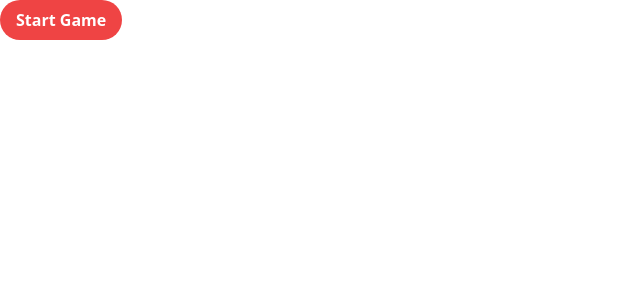
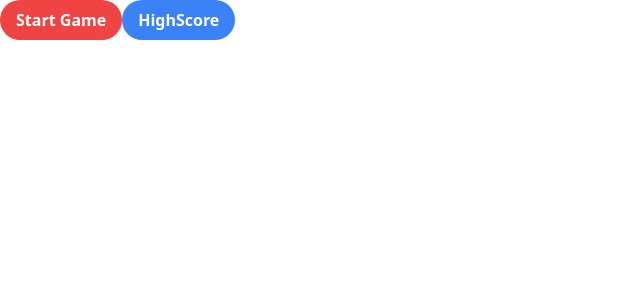
Before and after one commit to studiegrupp2/Whack-a-mole, a Next.js app: page / in a window 1280 px wide. Shown: the top 300 px of the page, without its empty margins (0-640 px from the left). Built offline with nearby package versions, Linux system fonts and the light colour scheme.

Commit message:
added button to open high-score modal

```diff
--- a/src/app/page.tsx
+++ b/src/app/page.tsx
@@ -1,3 +1,4 @@
+import HighScoreModalButton from "@/components/OpenHighScoreModalButton";
 import StartPageButton from "@/components/StartPageButton";
 
 export default function WhackAMole() {
@@ -5,6 +6,7 @@ export default function WhackAMole() {
   return (
     <div>
       <StartPageButton />
+      <HighScoreModalButton />
     </div>
   );
 }
--- /dev/null
+++ b/src/components/OpenHighScoreModalButton.tsx
@@ -0,0 +1,19 @@
+"use client";
+
+
+const HighScoreModalButton = () => {
+
+    const openModal = () => {
+        // setOpenHighScoreModal(!openHighScoreModal)
+    }
+  return (
+    <button
+      className="px-4 py-2 font-semibold text-white bg-blue-500 rounded-full hover:bg-blue-600 transition-all"
+      onClick={openModal}
+    >
+      HighScore
+    </button>
+  );
+};
+
+export default HighScoreModalButton;
```
